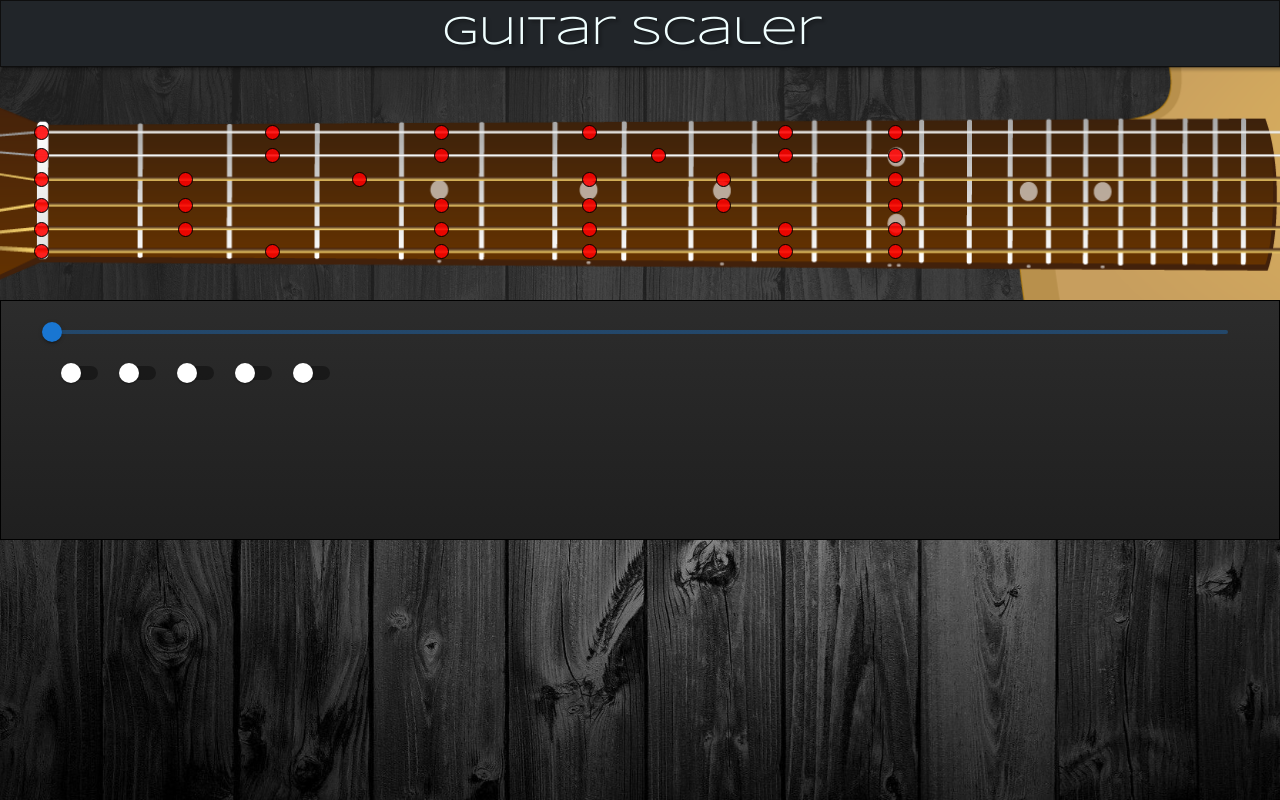
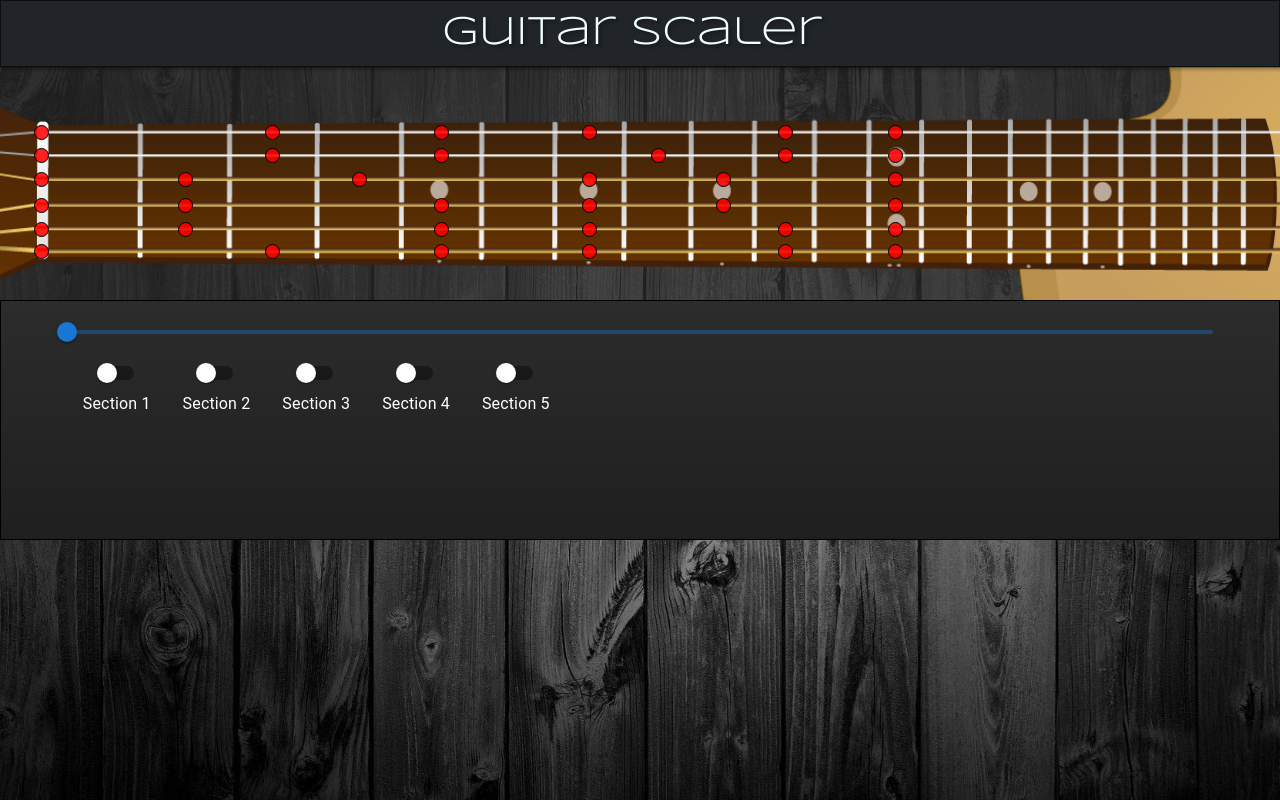
Before and after one commit to mdu830/guitar-scaler, a React (Create React App) app in the folder client/: page /scaler in a window 1280 px wide. Built offline with nearby package versions, Linux system fonts and the light colour scheme.

Commit message:
cleaned up scalerGrid of old functions, added labels to switches, still adding style to switches

```diff
--- a/client/src/components/scaler/scalerContainer.js
+++ b/client/src/components/scaler/scalerContainer.js
@@ -4,9 +4,9 @@ import { useEffect, useState } from 'react';
 import ScalerGrid from './scalerGrid';
 import usePentatonic from './scales/pentatonic/hooks/usePentatonic';
 import marks from './scales/pentatonic/mark';
-import { Slider, Box, Switch } from '@mui/material';
+import { Slider, Box, Switch, FormControlLabel } from '@mui/material';
 
-function valueLabelFormat(value) {
+function valueLabelKey(value) {
     return `key of ${marks[value]}`;
 }
 
@@ -49,26 +49,72 @@ export default function GuitarScaler() {
                 <ScalerGrid data={scaleHook} />
             </div>
             <div className="controlBar" color="dark">
-                <Box sx={{ width: 'auto', paddingLeft: '35px', paddingRight: '35px' }}>
+                <Box sx={{ width: 'auto', paddingLeft: '4%', paddingRight: '4%' }}>
                     <Slider
                         value={sliderValue}
                         min={0}
                         step={1}
                         max={11}
-                        getAriaValueText={valueLabelFormat}
-                        valueLabelFormat={valueLabelFormat}
+                        getAriaValueText={valueLabelKey}
+                        valueLabelFormat={valueLabelKey}
                         onChange={handleSliderChange}
                         onChangeCommitted={() => setHookData({ sliderValue, sectionNum })}
                         valueLabelDisplay="auto"
                         aria-labelledby="non-linear-slider"
                     />
                 </Box>
-                <Box sx={{ width: 'auto', paddingLeft: '35px', paddingRight: '35px' }}>
-                    <Switch id='one' value={1} checked={checked.one} onChange={handleSection} />
-                    <Switch id='two' value={2} checked={checked.two} onChange={handleSection} />
-                    <Switch id='three' value={3} checked={checked.three} onChange={handleSection} />
-                    <Switch id='four' value={4} checked={checked.four} onChange={handleSection} />
-                    <Switch id='five' value={5} checked={checked.five} onChange={handleSection} />
+
+                <Box sx={{ width: 'auto', paddingLeft: '4%', paddingRight: '4%' }}>
+
+                    <FormControlLabel label="Section 1" labelPlacement="bottom"
+                        control={
+                            <Switch
+                                id='one'
+                                value={1}
+                                checked={checked.one}
+                                onChange={handleSection}
+                            />}
+                    />
+
+                    <FormControlLabel label="Section 2" labelPlacement="bottom"
+                        control={
+                            <Switch
+                                id='two'
+                                value={2}
+                                checked={checked.two}
+                                onChange={handleSection}
+                            />}
+                    />
+
+                    <FormControlLabel label="Section 3" labelPlacement="bottom"
+                        control={
+                            <Switch
+                                id='three'
+                                value={3}
+                                checked={checked.three}
+                                onChange={handleSection}
+                            />}
+                    />
+
+                    <FormControlLabel label="Section 4" labelPlacement="bottom"
+                        control={
+                            <Switch
+                                id='four'
+                                value={4}
+                                checked={checked.four}
+                                onChange={handleSection}
+                            />}
+                    />
+
+                    <FormControlLabel label="Section 5" labelPlacement="bottom"
+                        control={
+                            <Switch
+                                id='five'
+                                value={5}
+                                checked={checked.five}
+                                onChange={handleSection}
+                            />}
+                    />
                 </Box>
             </div>
         </div >
--- a/client/src/components/scaler/style.css
+++ b/client/src/components/scaler/style.css
@@ -3,7 +3,6 @@
 }
 
 #scaler {
-    /* background-attachment: fixed; */
     background-size: 100% 89%;
     background-repeat: no-repeat;
     background-image: url('../../assets/images/fretboardRighty.jpg');
@@ -35,3 +34,9 @@
     padding: 1em;
     background: linear-gradient(0deg, #1f1f1f 0%, #2c2c2c 100%)
 }
+
+.switch {
+    margin-left: 11%;
+    margin-right: auto;
+
+}
```
Also changed, not shown: client/src/components/scaler/scalerGrid.js (+0 -15 lines).
